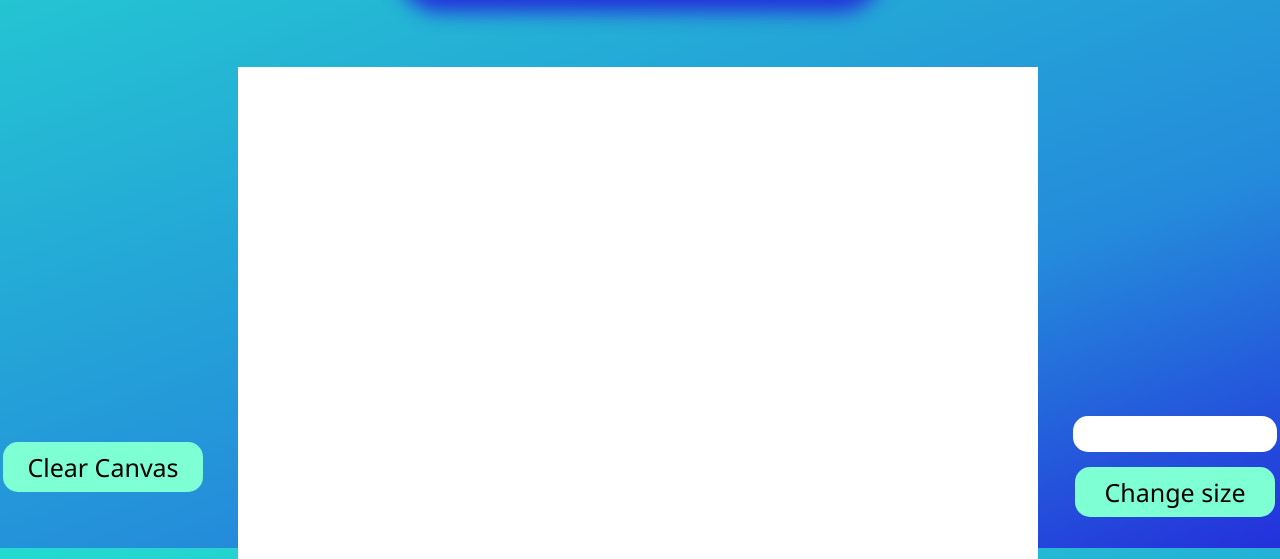
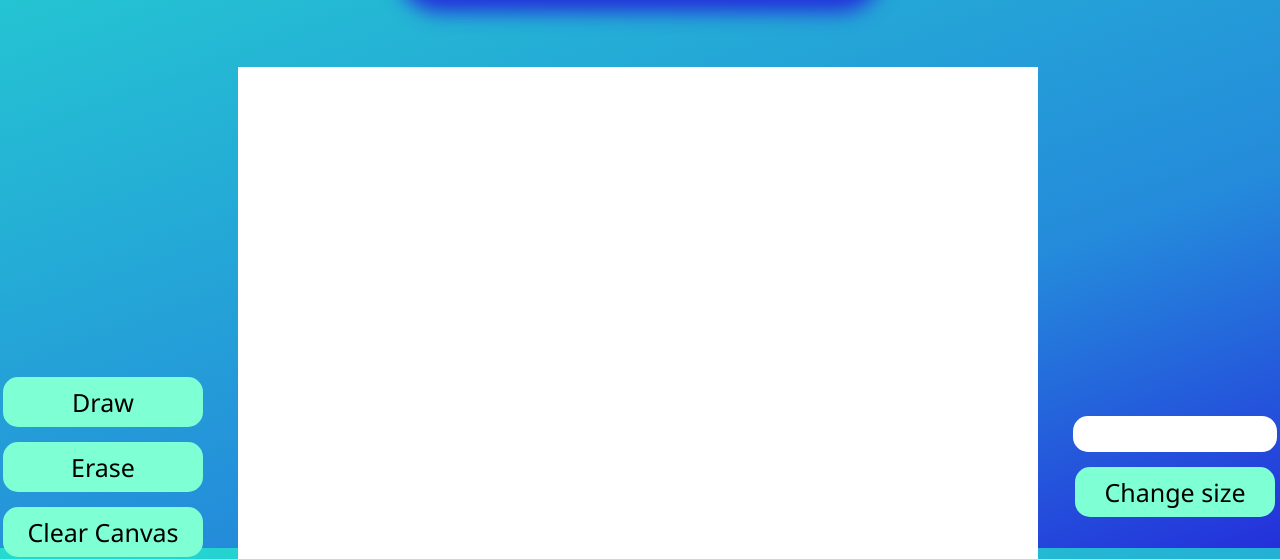
Before and after one commit to cs-cmd/etch-a-sketch, a plain HTML site: page index.html in a window 1280 px wide. Shown: the part 252-811 px from the top of the page. Drawn offline with Linux system fonts and the light colour scheme.

Commit message:
Began work on adding different drawing buttons (draw [black] and erase [white])

```diff
--- a/index.html
+++ b/index.html
@@ -15,7 +15,8 @@
         <div id="main-canvas">
             <div id="color-selection">
                 <div class="color-selectors">
-
+                    <button ro-function="draw" class="page-button active-draw-button" id="pen-button">Draw</button>
+                    <button ro-function="erase" class="page-button active-draw-button" id="eraser-button">Erase</button>
                 </div>
 
                 <button class="page-button" id="reset-button">Clear Canvas</button>
--- a/src/grid-functions.js
+++ b/src/grid-functions.js
@@ -1,9 +1,38 @@
 // global variables for grid, clear button, and change size button
 let main_grid = document.getElementById("main-grid");
-let clearCanvasButton = document.getElementById("reset-button");
-let changeSizeButton = document.getElementById("change-size-button");
-let changeSizeInput = document.getElementById("new-size-input");
-let paintColor = "red";
+
+let lastActiveDrawingButton = null;
+
+let paintColor;
+
+function setDrawingButton(button) {
+    let buttonFunction = button.getAttribute('ro-function');
+
+    switch (buttonFunction) {
+        case "draw":
+            paintColor = "black";
+            break;
+        case "erase":
+            paintColor = "white";
+            break;
+    };
+
+    console.log('current button: ' + button);
+    console.log(lastActiveDrawingButton);
+    // if buttons are same, return, don't do anything
+    if (button == lastActiveDrawingButton) {
+        return;
+    }
+
+
+    button.classList.toggle('active-drawing-button');
+    if (lastActiveDrawingButton !== null) {
+        lastActiveDrawingButton.classList.toggle('active-draw-button');
+    }
+    lastActiveDrawingButton = button;
+}
+
+
 
 // does the work of actually painting to the canvas
 let paintFunc = function(event) {
@@ -11,9 +40,6 @@ let paintFunc = function(event) {
         change_background(event.target, paintColor);
     }
 }
-// on script load, initialize canvas and buttons
-init_canvas(16);
-init_buttons();
 
 // initializes the canvas and grid items
 function init_canvas(size) {
@@ -85,11 +111,26 @@ function resize_canvas(size) {
 }
 
 function init_buttons() {
+    let clearCanvasButton = document.getElementById("reset-button");
+    let changeSizeButton = document.getElementById("change-size-button");
+
     clearCanvasButton.addEventListener("click", () => { reset_canvas() });
     changeSizeButton.addEventListener("click", function() {
         let size = get_new_size();
         resize_canvas(size);
     });
+
+    let drawButton = document.getElementById("pen-button");
+    let eraseButton = document.getElementById("eraser-button");
+
+    drawButton.classList.toggle("active-draw-button");
+    eraseButton.classList.toggle("active-draw-button");
+
+    drawButton.addEventListener("click", (e) => { setDrawingButton(e.target) });
+    eraseButton.addEventListener("click", (e) => { setDrawingButton(e.target) });
+
+    console.log('help');
+    setDrawingButton(drawButton);
 }
 
 function change_background(grid, color) {
@@ -97,5 +138,10 @@ function change_background(grid, color) {
 }
 
 function get_new_size() {
+    let changeSizeInput = document.getElementById("new-size-input");
     return changeSizeInput.value;
 }
+
+// Perform functions after declaring all
+init_canvas(16);
+init_buttons();
--- a/src/styles/main-style.css
+++ b/src/styles/main-style.css
@@ -47,6 +47,16 @@ body {
     gap: 35px;
 }
 
+#color-selection {
+    display: flex;
+    flex-direction: column;
+    gap: 15px;
+}
+.color-selectors {
+    display: flex;
+    flex-direction: column;
+    gap: 15px;
+}
 .grid-container {
     display: flex;
     flex-direction: column;
@@ -96,6 +106,13 @@ body {
     font-size: 25px;font-family: 'Noto', 'Arial Narrow', Arial, sans-serif;
 }
 
+.page-button:hover {
+    background-color: #2430DB;
+}
+
+.active-draw-button {
+    background-color: #2430db;
+}
 footer {
     width: 100%;
     background-color: black;
```
